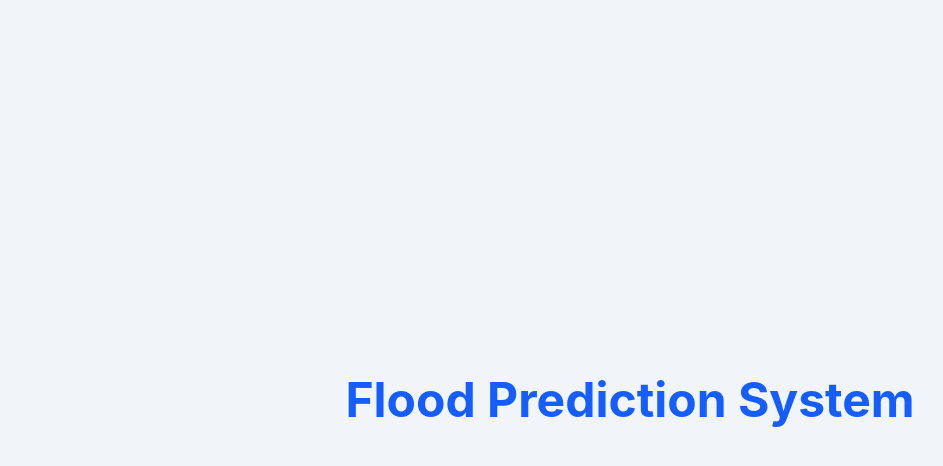
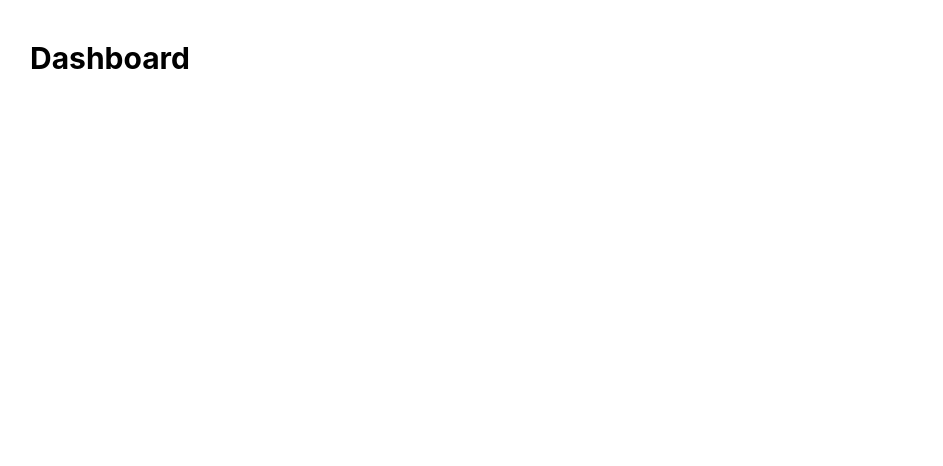
Before and after one commit to palaram29/BASELINE-AUDITED-EVALUATION-OF-PROXY-FLOOD-RISK-CLASSIFICATION, a React (Vite) app in the folder flood-frontend/: page / in a window 1280 px wide. Shown: the top 466 px of the page, without its empty margins (10-953 px from the left). Built offline with nearby package versions, Linux system fonts and the light colour scheme.

Commit message:
Configure React Router and application routes

```diff
--- a/flood-frontend/src/App.jsx
+++ b/flood-frontend/src/App.jsx
@@ -1,11 +1,7 @@
+import AppRoutes from "./routes/AppRoutes";
+
 function App() {
-  return (
-    <div className="min-h-screen flex items-center justify-center bg-slate-100">
-      <h1 className="text-5xl font-bold text-blue-600">
-        Flood Prediction System
-      </h1>
-    </div>
-  );
+  return <AppRoutes />;
 }
 
 export default App;
--- a/flood-frontend/src/pages/Dashboard/Dashboard.jsx
+++ b/flood-frontend/src/pages/Dashboard/Dashboard.jsx
@@ -0,0 +1,9 @@
+function Dashboard() {
+  return (
+    <div className="p-10">
+      <h1 className="text-3xl font-bold">Dashboard</h1>
+    </div>
+  );
+}
+
+export default Dashboard;
--- /dev/null
+++ b/flood-frontend/src/routes/AppRoutes.jsx
@@ -0,0 +1,29 @@
+import { BrowserRouter, Routes, Route } from "react-router-dom";
+
+import Dashboard from "../pages/Dashboard/Dashboard";
+import Weather from "../pages/Weather/Weather";
+import River from "../pages/River/River";
+import Prediction from "../pages/Prediction/Prediction";
+import Statistics from "../pages/Statistics/Statistics";
+import Pipeline from "../pages/Pipeline/Pipeline";
+import About from "../pages/About/About";
+import NotFound from "../pages/NotFound/NotFound";
+
+function AppRoutes() {
+  return (
+    <BrowserRouter>
+      <Routes>
+        <Route path="/" element={<Dashboard />} />
+        <Route path="/weather" element={<Weather />} />
+        <Route path="/river" element={<River />} />
+        <Route path="/prediction" element={<Prediction />} />
+        <Route path="/statistics" element={<Statistics />} />
+        <Route path="/pipeline" element={<Pipeline />} />
+        <Route path="/about" element={<About />} />
+        <Route path="*" element={<NotFound />} />
+      </Routes>
+    </BrowserRouter>
+  );
+}
+
+export default AppRoutes;
```
